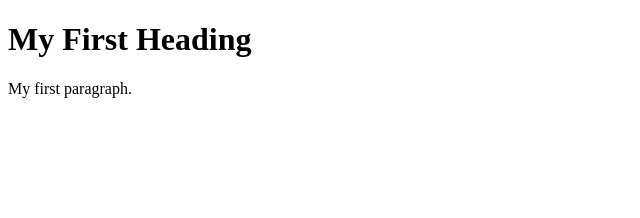
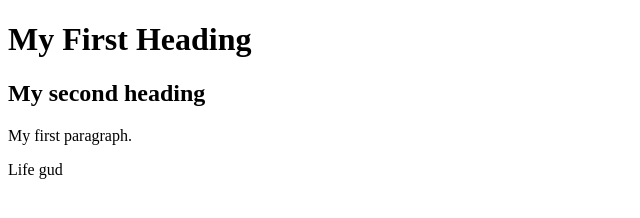
Before and after one commit to DukeeNukemm/my-first-web-page, a plain HTML site: page index.html in a window 1280 px wide. Shown: the whole page, without its empty margins (0-640 px from the left). Drawn offline with Linux system fonts and the light colour scheme.

Commit message:
My first changes to HTML code

```diff
--- a/index.html
+++ b/index.html
@@ -3,7 +3,10 @@
 <body>
 
 <h1>My First Heading</h1>
+<h2>My second heading</h2>
+
 <p>My first paragraph.</p>
+<p>Life gud</p>
 
 </body>
 </html>
```
